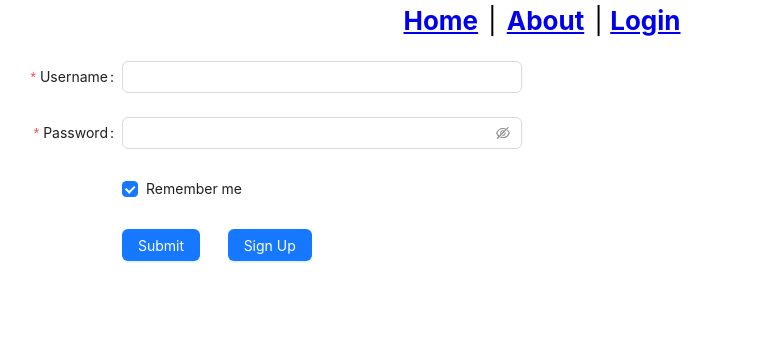
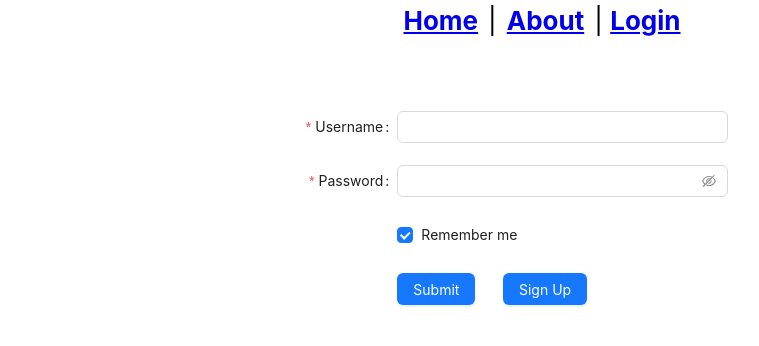
Before and after one commit to kami11e/ensta-in211, a React (Vite) app in the folder frontend/: page /login in a window 1280 px wide. Shown: the top 346 px of the page, without its empty margins (98-857 px from the left). Built offline with nearby package versions, Linux system fonts and the light colour scheme.

Commit message:
login css, sign up css, center form

```diff
--- a/frontend/src/components/Login/Login.css
+++ b/frontend/src/components/Login/Login.css
@@ -4,6 +4,7 @@
   /* flex-wrap:nowrap; */
   align-items: center;
 }
+
 .App-logo {
   height: 60vmin;
   pointer-events: none;
@@ -26,6 +27,7 @@
   padding: 8px 0;
   flex-shrink: 3;
 }
+
 .input-content {
   display: flex;
   flex: 1;
@@ -35,3 +37,31 @@
   padding: 8px 0;
   flex-shrink: 3;
 }
+
+.LoginForm {
+  margin-top: 50px;
+  width: 100%;
+}
+
+.LoginForm .ant-form-item {
+  display: block;
+  position: relative;
+  height: 30px;
+  width: 100%;
+}
+
+.LoginForm .ant-row {
+  position: absolute;
+  left: 25%;
+  right: 35%;
+  height: 30px;
+  width: 40%;
+}
+
+.LoginForm input {
+  width: 100%;
+}
+
+.LoginForm .ant-input-password {
+  width: 100%;
+}
--- a/frontend/src/components/Login/Login.jsx
+++ b/frontend/src/components/Login/Login.jsx
@@ -63,9 +63,7 @@ const Login = () => (
     wrapperCol={{
       span: 16,
     }}
-    style={{
-      maxWidth: 600,
-    }}
+    className='LoginForm'
     initialValues={{
       remember: true,
     }}
--- a/frontend/src/components/SignUp/SignUp.css
+++ b/frontend/src/components/SignUp/SignUp.css
@@ -3,3 +3,31 @@
     justify-content: center;
     align-items: center;
 }
+
+.SignForm {
+    margin-top: 30px;
+    width: 100%;
+}
+
+.SignForm .ant-form-item {
+    display: block;
+    position: relative;
+    height: 30px;
+    width: 100%;
+}
+
+.SignForm .ant-row {
+    position: absolute;
+    left: 25%;
+    right: 35%;
+    height: 30px;
+    width: 40%;
+}
+
+.SignForm input {
+    width: 100%;
+}
+
+.SignForm .ant-input-password {
+    width: 100%;
+}
--- a/frontend/src/components/SignUp/SignUp.jsx
+++ b/frontend/src/components/SignUp/SignUp.jsx
@@ -53,9 +53,7 @@ const SignUp = () => (
     {...layout}
     name="nest-messages"
     onFinish={onFinish}
-    style={{
-      maxWidth: 600,
-    }}
+    className='SignForm'
     validateMessages={validateMessages}
   >
     <Form.Item
```
